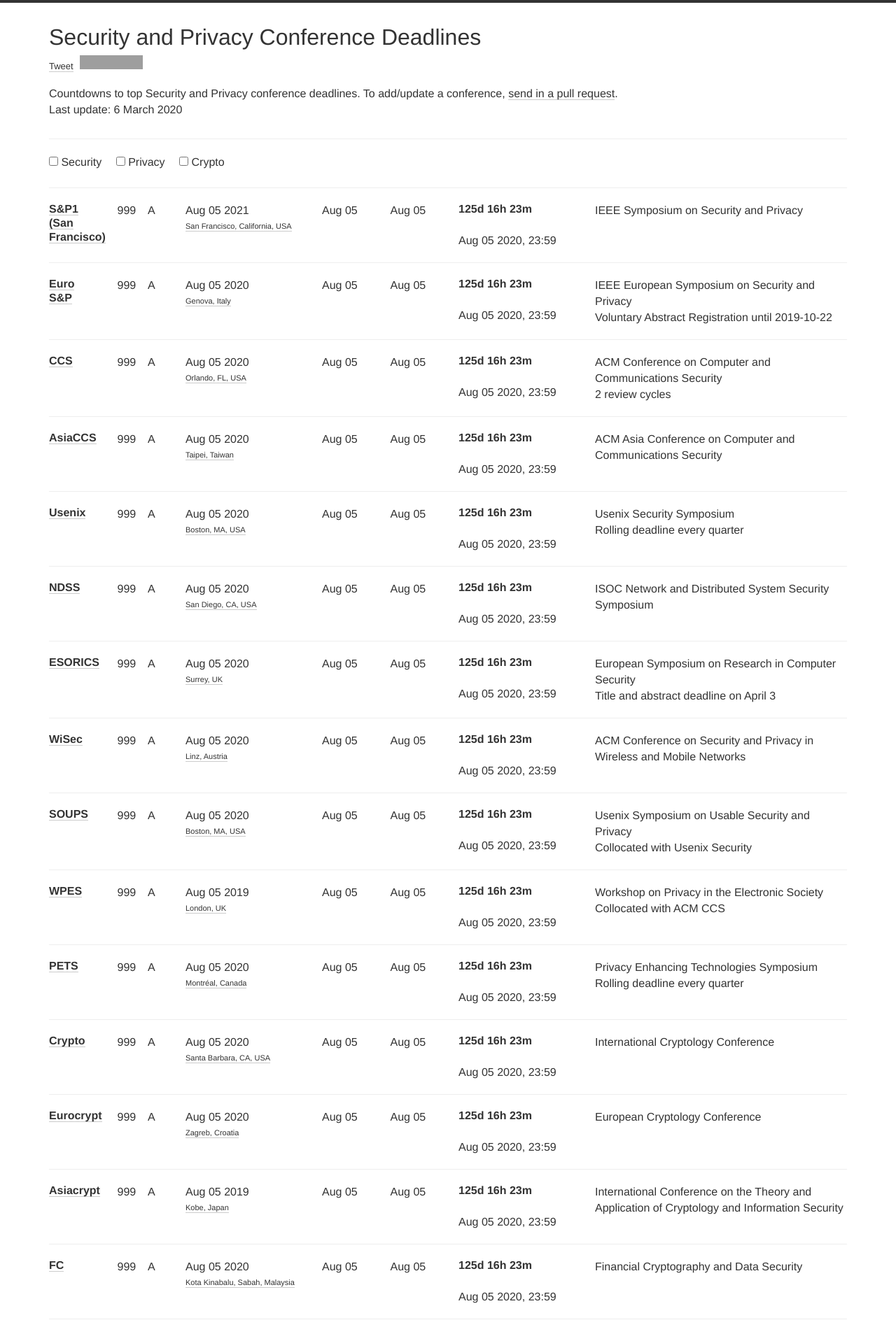
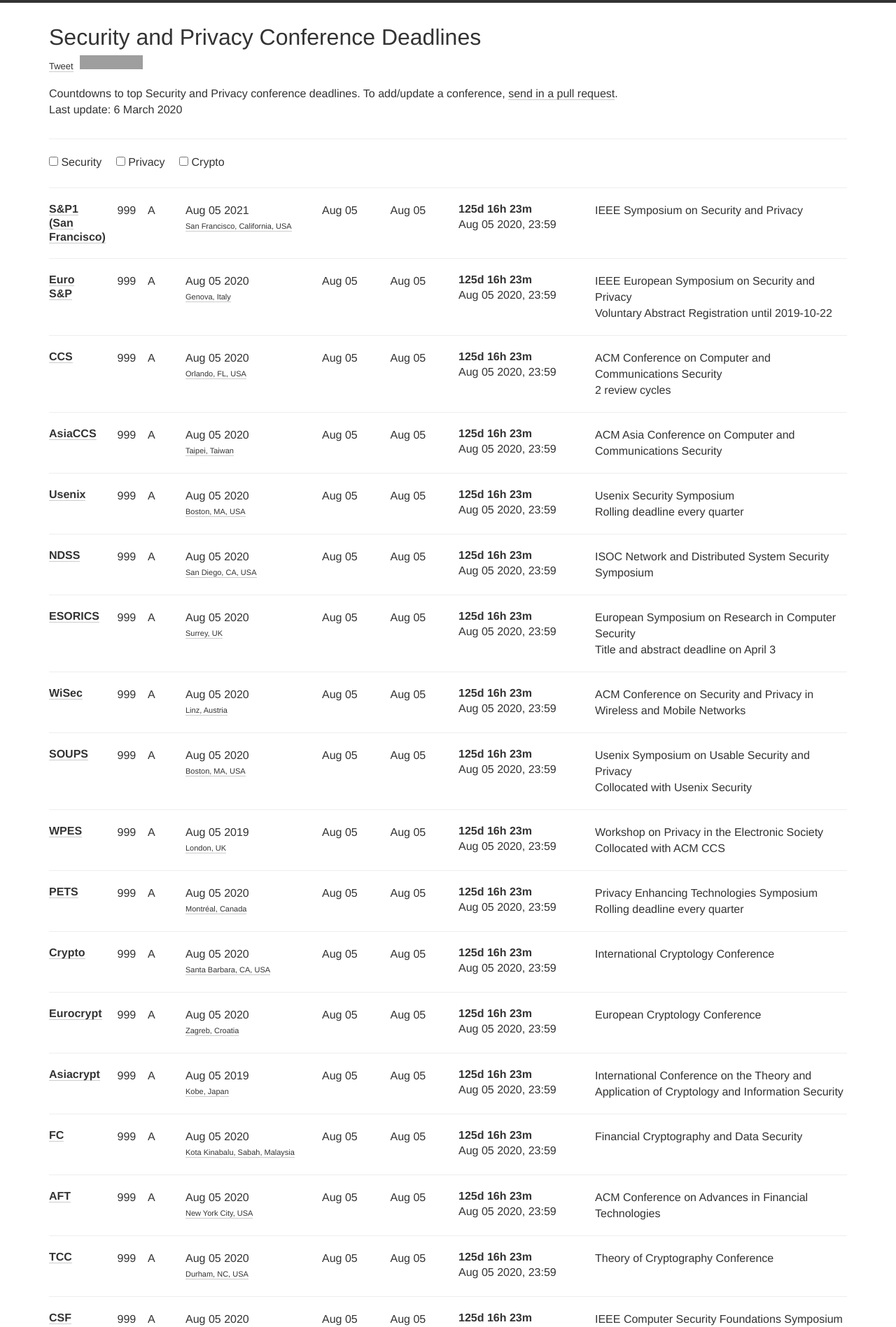
Before and after one commit to jianghaizhi/conference, a Jekyll site: the page built from index.html, in a window 1280 px wide. Shown: the top 1897 px of the page at 70% size. Built offline with Jekyll 4.4.1, drawn with Linux system fonts in a browser that asks for light colours; nearby versions of some CDN libraries; comment, search, counter and statistics services are not loaded; grey boxes are pictures that could not be loaded.

```diff
--- a/index.html
+++ b/index.html
@@ -74,7 +74,7 @@
                 Aug 05
               </div>
               <div class="col-xs-12 col-md-2">
-                <h2>125d 16h 23m</h2><br>
+                <h2>125d 16h 23m</h2>
                 Aug 05 2020, 23:59
               </div>
 
```
